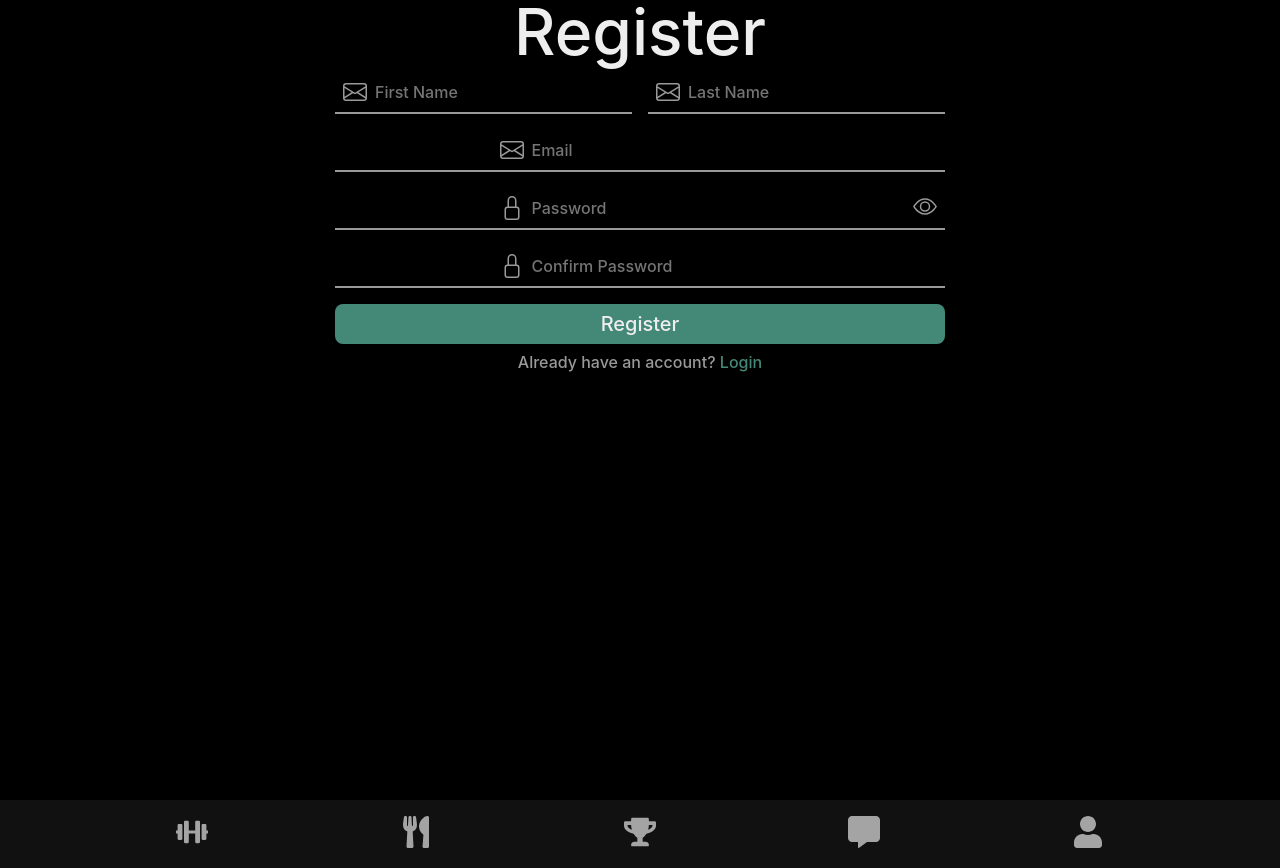
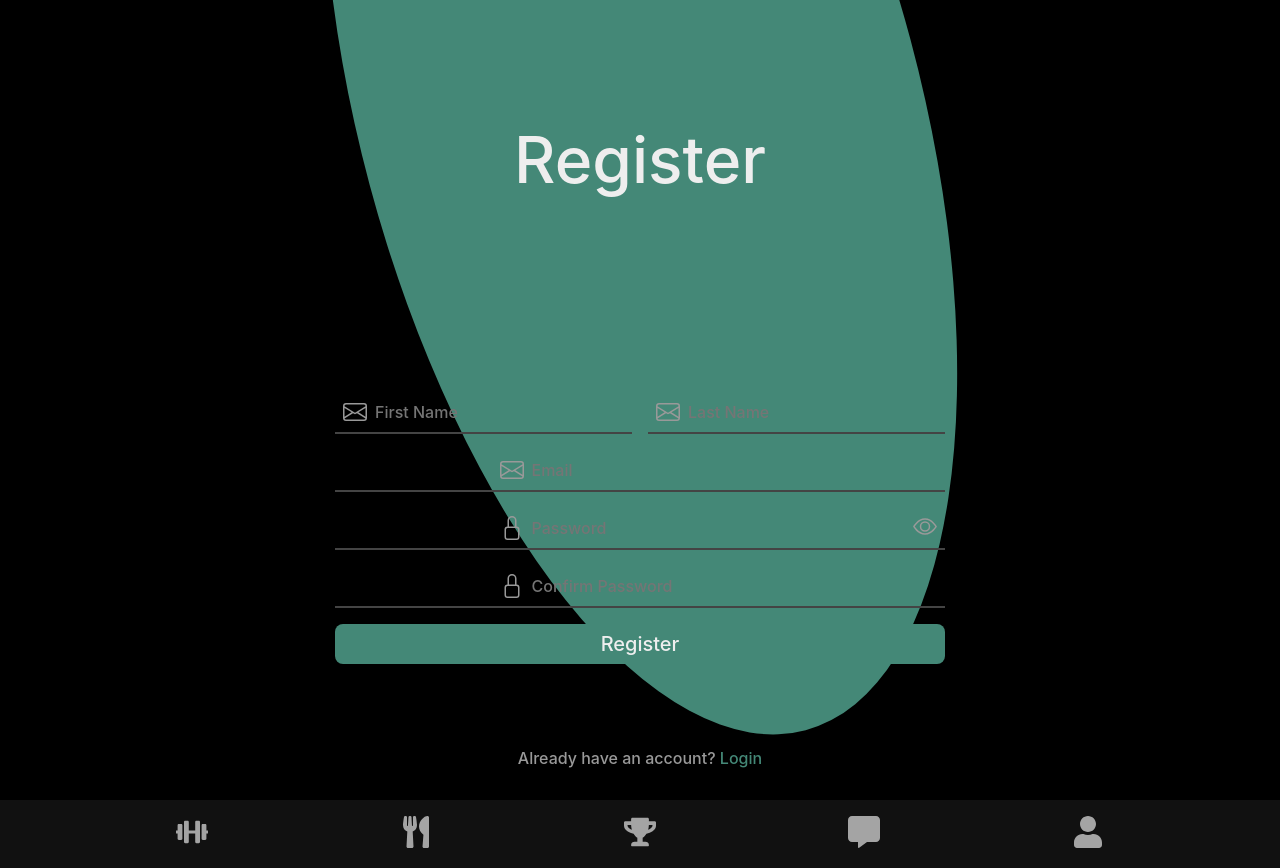
Before and after one commit to Arnav350/gojim, a React (Create React App) app: page /signup in a window 1280 px wide. Built offline with nearby package versions, Linux system fonts and the light colour scheme.

Commit message:
worked on formatting for sign

```diff
--- a/src/pages/Sign.css
+++ b/src/pages/Sign.css
@@ -1,8 +1,24 @@
 .sign {
+  position: relative;
   display: flex;
   flex-direction: column;
+  justify-content: space-around;
   align-items: center;
+  padding: 32px;
   height: 100%;
+  overflow: hidden;
+}
+
+.sign__background {
+  position: absolute;
+  top: 0;
+  width: 100%;
+  height: 70%;
+  background-color: #487;
+  border-radius: 50%;
+  translate: 0 -30%;
+  rotate: 75deg;
+  z-index: -1;
 }
 
 .sign__heading {
@@ -27,7 +43,7 @@
   gap: 8px;
   margin: 8px;
   padding: 8px;
-  border-bottom: 2px solid #999;
+  border-bottom: 2px solid #444;
 }
 
 .sign__icon,
@@ -58,6 +74,8 @@
 }
 
 .sign__bottom {
+  position: absolute;
+  bottom: 32px;
   color: #999;
 }
 
--- a/src/pages/SignIn.tsx
+++ b/src/pages/SignIn.tsx
@@ -8,6 +8,7 @@
 
   return (
     <div className="sign">
+      <div className="sign__background"></div>
       <h1 className="sign__heading">Login</h1>
       <div className="sign__form">
         <div className="sign__box">
--- a/src/pages/SignUp.tsx
+++ b/src/pages/SignUp.tsx
@@ -8,6 +8,7 @@
 
   return (
     <div className="sign">
+      <div className="sign__background"></div>
       <h1 className="sign__heading">Register</h1>
       <div className="sign__form">
         <div className="sign__names">
```
